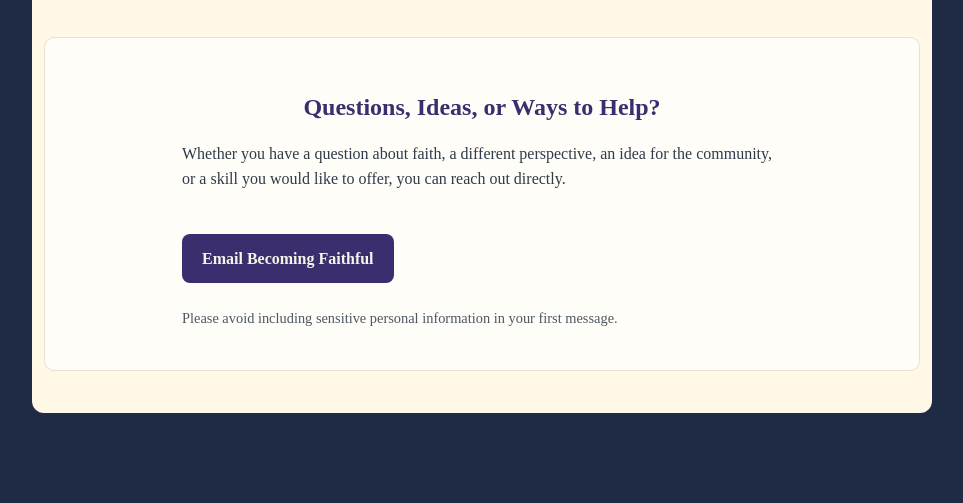
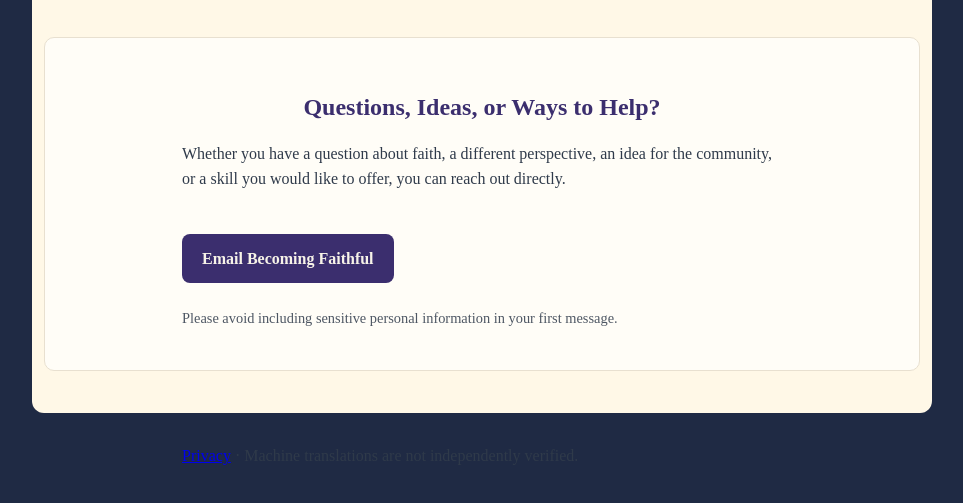
Before and after one commit to becomingfaithfulcommunity/becoming-faithful-website, a plain HTML site: page connect/index.html in a window 1280 px wide. Shown: the part 2997-3500 px from the top of the page, without its empty margins (158-1121 px from the left). Before the commit the page ends 3450 px from the top, so only its background shows below. Drawn offline with Linux system fonts and the light colour scheme.

Commit message:
Add files via upload

```diff
--- a/connect/index.html
+++ b/connect/index.html
@@ -1,4 +1,4 @@
-<!doctype html><html lang="en"><meta charset=utf-8><meta name=viewport content="width=device-width, initial-scale=1"><title>Connect | Becoming Faithful</title><link rel=stylesheet href="/style.css"><link rel=stylesheet href="/update.css"><header><a href="/"><img src="/images/becoming-faithful-logo.png" alt="Becoming Faithful"></a><details><summary>Menu</summary><nav><a href="/">Home</a><a href="/about/">About</a><a href="/mission/">Mission</a><a href="/grow/">Grow</a><a href="/everyday-life/">Everyday Life</a><a href="/questions/">Ask a Question</a><a href="/songs/">Songs</a><a href="/projects/">Upcoming Projects</a><a href="/technology/">Basic Technology 101</a><a href="/connect/">Connect</a><a href="/support/">Support</a><label>Language / Idioma <select class="bfc-language-select"></select></label></nav></details><a href="/es/connect/">Español</a></header><main><h1>Connect With Becoming Faithful</h1>
+<!doctype html><html lang="en"><meta charset=utf-8><meta name=viewport content="width=device-width, initial-scale=1"><title>Connect | Becoming Faithful</title><link rel=stylesheet href="/style.css"><link rel=stylesheet href="/update.css"><header><a href="/"><img src="/images/becoming-faithful-logo.png" alt="Becoming Faithful"></a><details><summary>Menu</summary><nav><a href="/">Home</a><a href="/about/">About</a><a href="/mission/">Mission</a><a href="/grow/">Grow</a><a href="/everyday-life/">Everyday Life</a><a href="/questions/">Ask a Question</a><a href="/songs/">Songs</a><a href="/projects/">Upcoming Projects</a><a href="/technology/">Basic Technology 101</a><a href="/connect/">Connect</a><a href="/support/">Support</a><label>Language / Idioma <select class="bfc-language-select"></select></label><a href="/research/">Biblical research</a><a href="/bible/">Read the Bible</a></nav></details><a href="/es/connect/">Español</a></header><main><h1>Connect With Becoming Faithful</h1>
 <section class="content-section connect-links">
     <h2>Find Becoming Faithful Online</h2>
 <a class="connect-link" href="mailto:becomingfaithfulcommunity@gmail.com">Email Joshua</a>
@@ -83,4 +83,4 @@
     <img src="/images/becoming-faithful-emblem.png" alt="Becoming Faithful emblem" class="site-emblem">
 </section>
     <section class="content-section contact-invitation"><h2>Questions, Ideas, or Ways to Help?</h2><p>Whether you have a question about faith, a different perspective, an idea for the community, or a skill you would like to offer, you can reach out directly.</p><p><a class="support-button" href="mailto:becomingfaithfulcommunity@gmail.com?subject=Connecting%20with%20Becoming%20Faithful">Email Becoming Faithful</a></p><p class="fine-print">Please avoid including sensitive personal information in your first message.</p></section>
-</main><script defer src="/languages.js"></script></html>
+</main><script defer src="/languages.js"></script><footer><p><a href="/privacy/">Privacy</a> · Machine translations are not independently verified.</p></footer></html>
```
